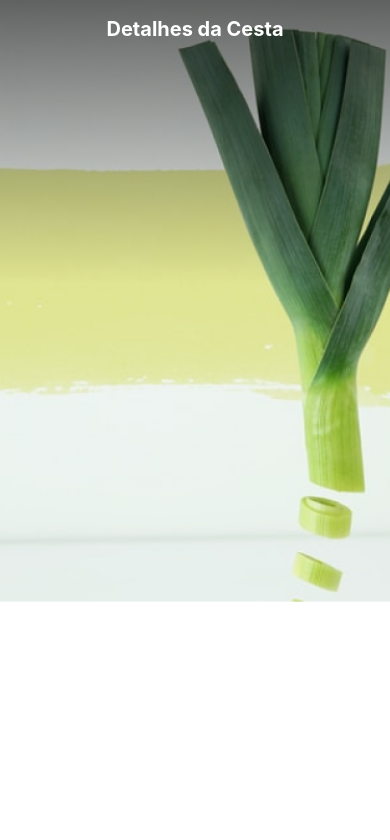
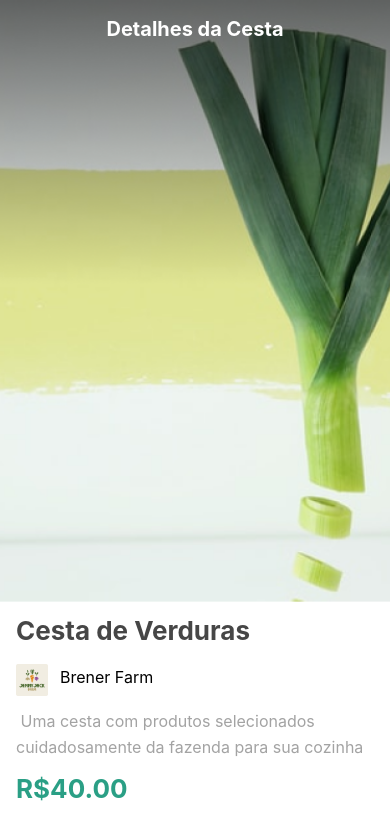
Before and after one commit to C-Brener/cestaOrganica, a React Native app: screen / in a window 390 px wide. Shown: the top 840 px of the page. Built offline with nearby package versions, Linux system fonts and the light colour scheme.

Commit message:
CestaOrganica

```diff
--- a/src/telas/cesta.js
+++ b/src/telas/cesta.js
@@ -1,6 +1,7 @@
 import React from "react";
-import { Image, StyleSheet, Dimensions, Text } from "react-native";
+import { Image, StyleSheet, Dimensions, Text, View } from "react-native";
 import topo from '../../assets/topo.png'
+import logo from '../../assets/logo.png'
 
 const width = Dimensions.get('screen').width;
 
@@ -8,6 +9,16 @@
     return<>
         <Image source={topo} style={estilos.topo}/>
         <Text style={estilos.titulo}>Detalhes da Cesta</Text>
+
+        <View style={estilos.cesta}>
+            <Text style={estilos.nome}>Cesta de Verduras</Text>
+            <View style={estilos.fazenda}>
+                <Image source={logo} style={estilos.imageName}/>
+                <Text style={estilos.nomeFazenda}>Brener Farm</Text>
+            </View>
+            <Text style={estilos.descricao}> Uma cesta com produtos selecionados cuidadosamente da fazenda para sua cozinha</Text>
+            <Text style={estilos.preco}>R$40.00</Text>
+        </View>
     </>
 }
 
@@ -27,6 +38,41 @@
         fontWeight: "bold",
         padding: 16
 
+    },
+    cesta:{
+        paddingVertical: 8,
+        paddingHorizontal: 16,
+    },
+    nome:{
+        color:'#464646',
+        fontSize: 26,
+        lineHeight: 42,
+        fontWeight: "bold"
+    },
+    fazenda:{
+        flexDirection:"row",
+        paddingVertical:12
+    },
+    imageName:{
+        width: 32,
+        height: 32
+    },
+    nomeFazenda:{
+        fontSize: 16,
+        lineHeight:26,
+        marginLeft:12
+    },
+    descricao:{
+        color: "#A3a3a3",
+        fontSize: 16,
+        lineHeight: 26
+    },
+    preco:{
+        color: "#2a9f85",
+        fontWeight: "bold",
+        fontSize:26,
+        lineHeight:42,
+        marginTop:8
     }
 })
 
@@ -34,3 +80,5 @@
 // Para importar uma imagem precisamos transforma-la em um componentte importando-a
 // Não é possivel retornar dois elementos dentro de um return
 // Fragmentos é um estilo de subcomponentes que consegue agrupar outros componentes dentro de um return
+//O padrão do flexDirection no react natoive é collum, e podemos trocar para row, funciona parecido com o display inline-block
+//Por padrão todos os elementos do react-native já são display flex
```
